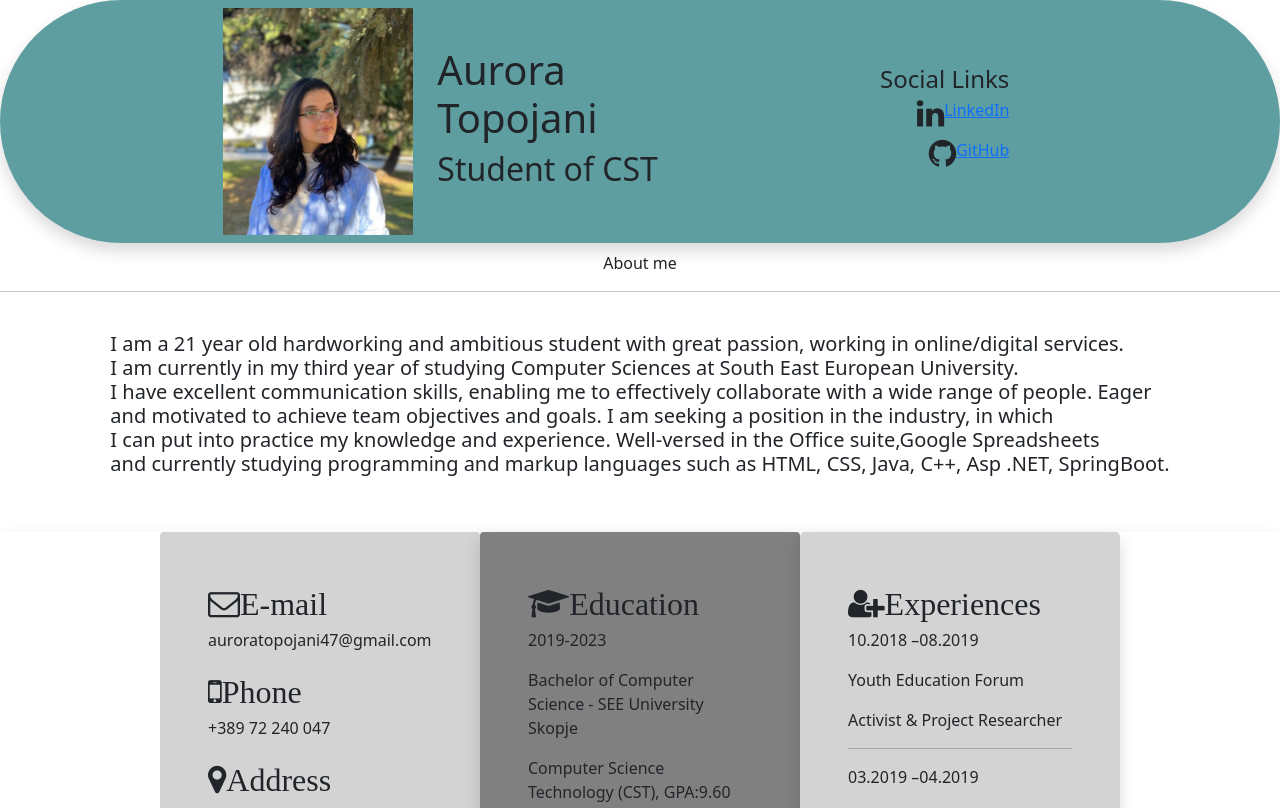
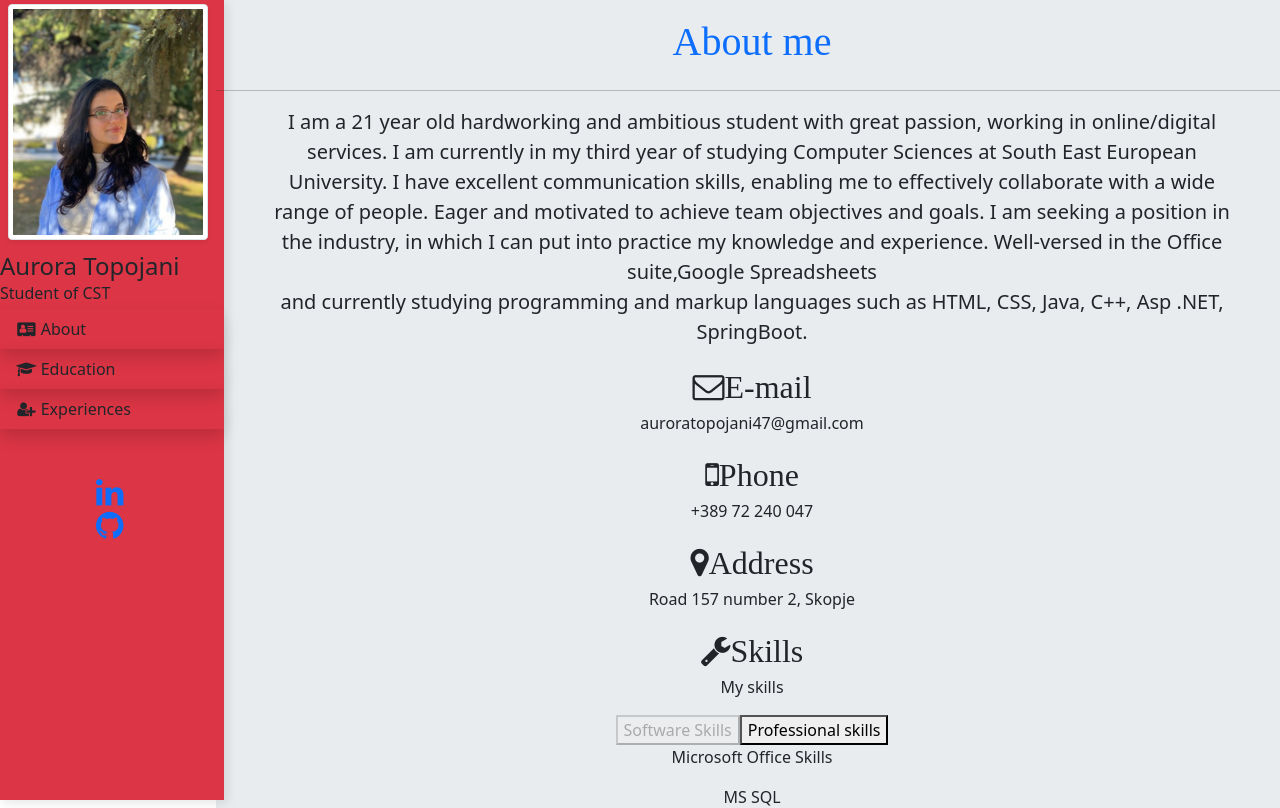
Before and after one commit to AuroraTopojani/portfolio, a Vue app: page / in a window 1280 px wide. Shown: the top 808 px of the page. Built offline with nearby package versions, Linux system fonts and the light colour scheme.

Commit message:
Costumize the portfolio with bootstrap

```diff
--- a/src/assets/scss/app.scss
+++ b/src/assets/scss/app.scss
@@ -5,12 +5,46 @@ $fa-font-path: "~font-awesome/fonts";
 .ratio-5x3 {
   --bs-aspect-ratio: calc(3 / 5 * 100%);
 }
-.bg-header{
-  background-color: #5F9EA0;
-}
+
 .bg-section13{
-  background-color: #D3D3D3;
+  background-color: #e9ecef;
 }
 .bg-section2{
-  background-color: grey;
+  background-color: #adb5bd;
 }
+.vertical-nav {
+
+
+  width: 14rem;
+  height: 100vh;
+
+  position:fixed;
+  top: 0;
+  left: 0;
+  box-shadow: 3px 3px 10px rgba(0, 0, 0, 0.1);
+  background-color: #dc3545;
+
+}
+
+.page-content {
+  width: calc(100% - 10rem);
+  margin-left: 12rem;
+
+
+}
+
+/* for toggle behavior */
+
+
+
+#content.active {
+  width: 100%;
+  margin: 0;
+}
+.text-primary {
+
+
+  font-family: "Arial Rounded MT Bold";
+  color: #dc3545;
+
+}
--- a/src/components/AboutMe.vue
+++ /dev/null
@@ -1,28 +0,0 @@
-<template>
-  <div>
-    <div class="d-flex justify-content-center pt-2">
-      <span>About me</span>
-    </div>
-    <hr />
-    <h5 class="d-flex justify-content-center py-4">
-      I am a 21 year old hardworking and ambitious student with great passion,
-      working in online/digital services.<br />
-      I am currently in my third year of studying Computer Sciences at South
-      East European University.
-      <br />I have excellent communication skills, enabling me to effectively
-      collaborate with a wide range of people. Eager <br />and motivated to
-      achieve team objectives and goals. I am seeking a position in the
-      industry, in which <br />I can put into practice my knowledge and
-      experience. Well-versed in the Office suite,Google Spreadsheets <br />
-      and currently studying programming and markup languages such as HTML, CSS,
-      Java, C++, Asp .NET, SpringBoot.
-    </h5>
-    <br>
-  </div>
-</template>
-
-<script>
-export default {
-  setup() {},
-};
-</script>
--- a/src/components/CVText.vue
+++ b/src/components/CVText.vue
@@ -1,15 +1,37 @@
 <template>
   <main class="container-fluid">
-    <div class="row d-flex shadow justify-content-center">
-      <div class="col-sm-7 col-lg-3 p-5 rounded-top bg-section13">
-        <div v-for="info in PersonalInfoObj" :key="info.title">
+    <div class="row d-flex justify-content-center page-content">
+      <div class="container">
+        <section class="col-sm-10 col-md-10 col-lg-12 rounded-top bg-section13 text-center" id="about">
+          <div class=" d-flex justify-content-center pt-3  ">
+            <h1> <span class="text-primary ">About me</span></h1>
+          </div>
+          <hr />
+          <div class=" justify-content-center col-sm-2 col-md-10 col-lg-12 ps-5 pe-5">
+            <blockquote class="blockquote">
+            <p>I am a 21 year old hardworking and ambitious student with great passion,
+            working in online/digital services.
+            I am currently in my third year of studying Computer Sciences at South
+            East European University.
+            I have excellent communication skills, enabling me to effectively
+            collaborate with a wide range of people. Eager and motivated to
+            achieve team objectives and goals. I am seeking a position in the
+            industry, in which I can put into practice my knowledge and
+            experience. Well-versed in the Office suite,Google Spreadsheets <br />
+            and currently studying programming and markup languages such as HTML, CSS,
+            Java, C++, Asp .NET, SpringBoot.
+            </p>
+            </blockquote>
+          </div>
+
+           <div v-for="info in PersonalInfoObj" :key="info.title">
           <PersonalInfo
               :classIcon="info.iconClass"
               :title="info.title"
               :description="info.description"
           />
-        </div>
-        <div>
+          </div>
+         <div>
           <PersonalInfo
               classIcon="fa-wrench"
               title="Skills"
@@ -21,12 +43,12 @@
             <p>{{ skill.nameSkill }}</p>
           </div>
         </div>
-      </div>
+         </section>
 
-      <div class="col-sm-7 col-lg-3 p-5 shadow rounded-top bg-section2">
+      <section id="education">
+       <div class="col-sm-2 col-md-10 col-lg-12 px-2  rounded-top bg-section2 text-center">
         <i class="fa fa-graduation-cap fa-2x py-2" aria-hidden="true"
-        >Education</i
-        >
+        >Education</i>
         <div v-for="info in EducationInfoObj" :key="info.title">
           <EducationInfo
               :title="info.title"
@@ -34,16 +56,17 @@
               :description="info.description"
           />
         </div>
-        <div class="col-sm-7 col-lg-12 p-5 rounded-start shadow bg-section13">
+        <div class="col-sm-7 col-md-10 col-lg-5 rounded-start shadow bg-section13 mx-auto border-1">
           <ProgressBarInfo LanguageName="Albanian(native1)" knowledge="100"/>
           <ProgressBarInfo LanguageName="English" knowledge="80"/>
           <ProgressBarInfo LanguageName="Macedonian" knowledge="75"/>
           <ProgressBarInfo LanguageName="Turkish" knowledge="65"/>
 
         </div>
-      </div>
-
-      <div class="col-sm-7 col-lg-3 p-5 shadow rounded-3 bg-section13">
+        </div>
+      </section>
+      <section id="experiences">
+      <div class="col-sm-2 col-md-10 col-lg-12 px-2  py-5 rounded-top text-center bg-section13">
         <i class="fa fa-user-plus fa-2x py-2" aria-hidden="true">Experiences</i>
         <div v-for="info in ExperienceInfoObj" :key="info.title">
           <EducationInfo
@@ -53,6 +76,8 @@
           />
         </div>
       </div>
+      </section>
+    </div>
     </div>
   </main>
 </template>
--- a/src/components/Header.vue
+++ b/src/components/Header.vue
@@ -1,32 +1,54 @@
 <template>
-  <div class="container-fluid bg-header rounded-pill p-2 shadow sticky-top">
-    <div class="row justify-content-center">
-      <div class="col-sm-2 col-lg-2 img-fluid">
-        <img
-            src="../assets/images/Picture2.jpg"
-            alt="icon"
-            class="ratio ratio-5x3"
-        />
-      </div>
-      <div class="col-sm-10 col-lg-3 d-flex justify-content-center flex-column">
-        <h1>Aurora Topojani</h1>
-        <h2>Student of CST</h2>
-      </div>
-      <div class="col-lg-3 col-sm-2 d-flex justify-content-center flex-column">
-        <div class="m-5">
-          <h4 class="d-flex justify-content-end mb-1">Social Links</h4>
-          <div class="d-flex justify-content-end mb-2">
-            <i class="fa fa-linkedin fa-2x " aria-hidden="true"></i>
-            <a href="https://www.linkedin.com/in/aurora-topojani/"> LinkedIn</a>
-          </div>
-          <div class="d-flex justify-content-end mb-2">
-            <i class="fa fa-github fa-2x" aria-hidden="true"></i>
-            <a  href="https://github.com/AuroraTopojani"> GitHub</a>
-          </div>
-        </div>
+  <div class="vertical-nav col-sm-2 col-md-5 col-lg-12" id="sidebar">
+    <div class="py-1 px-2 mb-2  col-sm-2 col-md-12 col-lg-12">
+      <div class="d-flex align-items-center co"><img src="../assets/images/Picture2.jpg" alt="..." width="200" class="mr-3  img-thumbnail shadow-sm">
+
       </div>
     </div>
+    <div class="media-body text-align-center col-sm-2 col-md-5 col-lg-12">
+      <h4 class="m-0">Aurora Topojani</h4>
+      <p class=" mb-1">Student of CST</p>
+    </div>
+    <section class="col-sm-2  col-md-5 col-lg-12 ">
+    <ul class="nav flex-column mb-0">
+      <li class="nav-item shadow">
+        <a href="#about" class="nav-link text-dark font-italic">
+          <i class="fa fa-address-card mr-3 fa-fw"></i>
+          About
+        </a>
+      </li>
+      <li class="nav-item shadow">
+        <a href="#education" class="nav-link text-dark font-italic">
+          <i class="fa fa-graduation-cap mr-3  fa-fw"></i>
+          Education
+        </a>
+      </li>
+      <li class="nav-item shadow">
+        <a href="#experiences" class="nav-link text-dark font-italic">
+          <i class="fa fa-user-plus mr-3  fa-fw"></i>
+          Experiences
+        </a>
+      </li>
+    </ul>
+      <section class="social-links py-5 px-5">
+      <ul class="nav flex-column mb-0 px-5 ">
+        <li>
+          <a class="" href="https://github.com/AuroraTopojani"><i class="fa fa-linkedin fa-2x "></i></a>
+        </li>
+
+        <li>
+          <a class="" href="https://www.linkedin.com/in/aurora-topojani/"><i class="fa fa-github fa-2x"></i></a>
+        </li>
+      </ul>
+    </section>
+    </section>
+
+
   </div>
+
+
+
+
 </template>
 
 <script>
--- a/src/components/ProgressBarInfo.vue
+++ b/src/components/ProgressBarInfo.vue
@@ -1,4 +1,5 @@
 <template>
+
   <div class="">
     <p>{{ LanguageName }}</p>
     <div class="progress">
--- a/src/views/HomeView.vue
+++ b/src/views/HomeView.vue
@@ -1,19 +1,18 @@
  <template>
       <main>
         <Header />
-        <AboutMe />
         <CVText />
       </main>
 
   </template>
 
   <script>
-    import AboutMe from "../components/AboutMe.vue";
+
     import Header from "../components/Header.vue";
     import CVText from "../components/CVText.vue";
     export default {
       name: 'HomeView',
-      components: { CVText, Header, AboutMe },
+      components: { CVText, Header},
     };
   </script>
   <style lang="scss">
```
